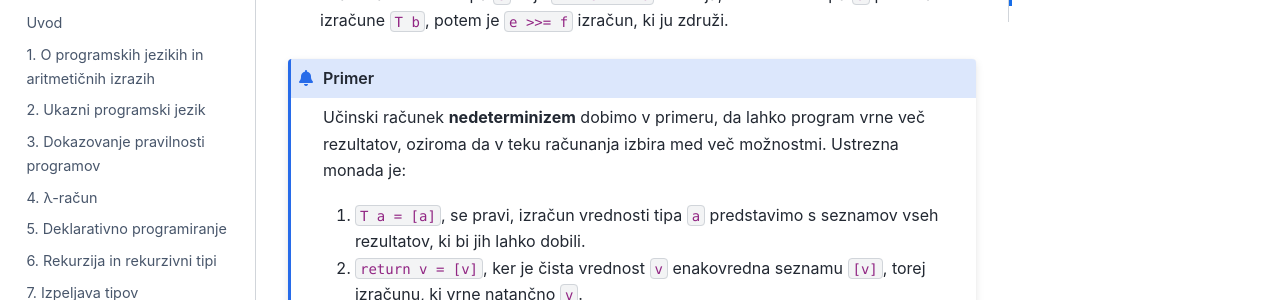
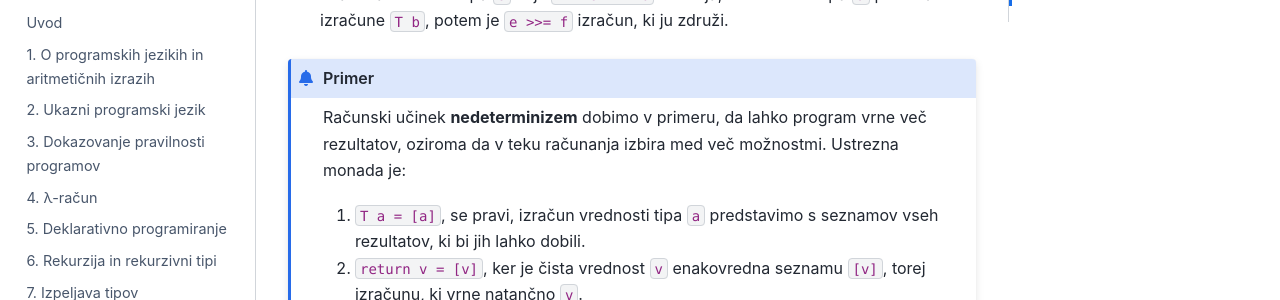
Before and after one commit to andrejbauer/ppj-skripta, a Jupyter Book: the page built from 15-monade/15-monade.md, in a window 1280 px wide and 900 px high, scrolled down 2637 px. Shown: the part 153-453 px from the top of the window. Built offline with Jupyter Book 1.0.4 settings and Sphinx 7.4.7 and the Sphinx Book theme 1.1.4, drawn with Linux system fonts in a browser that asks for light colours.

Commit message:
neke monade

```diff
--- a/15-monade/15-monade.md
+++ b/15-monade/15-monade.md
@@ -88,7 +88,7 @@ V funkcijskem programiranju monada predstavlja enega ali kombinacijo večih uči
 
 :::{admonition} Primer
 
-Učinski računek **nedeterminizem** dobimo v primeru, da lahko program vrne več rezultatov, oziroma da v teku računanja izbira med več možnostmi. Ustrezna monada je:
+Računski učinek **nedeterminizem** dobimo v primeru, da lahko program vrne več rezultatov, oziroma da v teku računanja izbira med več možnostmi. Ustrezna monada je:
 
 1. `T a = [a]`, se pravi, izračun vrednosti tipa `a` predstavimo s seznamov vseh rezultatov, ki bi jih lahko dobili.
 2. `return v = [v]`, ker je čista vrednost `v` enakovredna seznamu `[v]`, torej izračunu, ki vrne natančno `v`.
```
Also changed, not shown: 2 other files.
